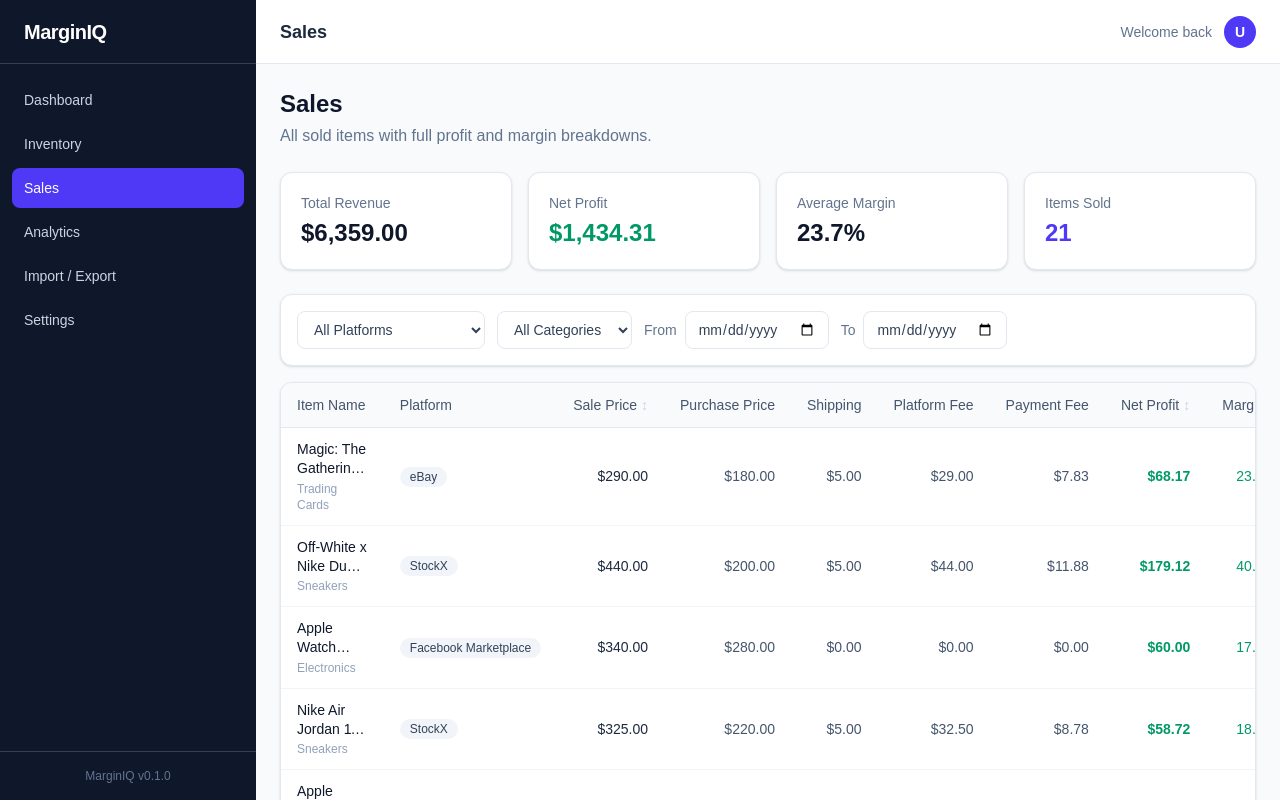
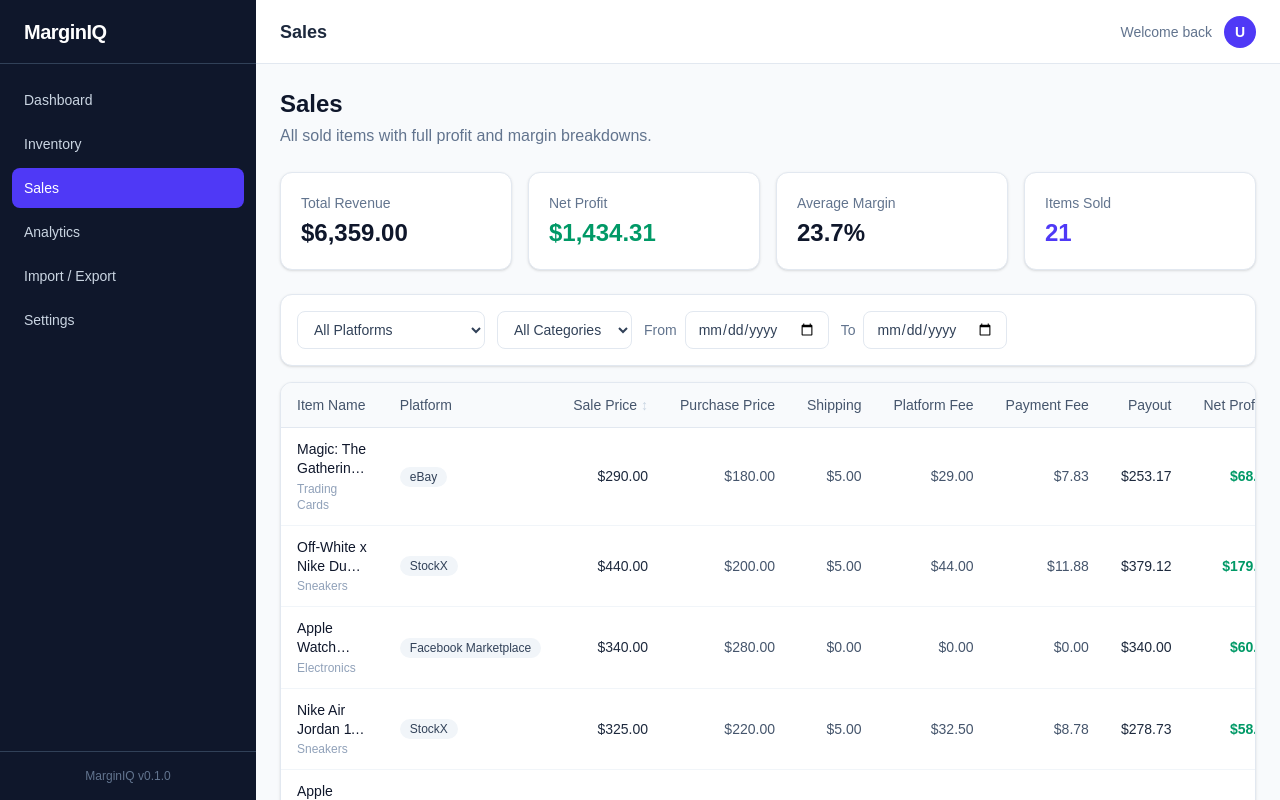
Before and after one commit to alexn-swe/marginiq, a Next.js app: page /sales in a window 1280 px wide. Built offline with nearby package versions, Linux system fonts and the light colour scheme.

Commit message:
Add payout column to sales table and fee calculations

```diff
--- a/app/(dashboard)/sales/page.tsx
+++ b/app/(dashboard)/sales/page.tsx
@@ -13,6 +13,7 @@ import {
   type Platform,
   type Category,
 } from "@/lib/mock-data";
+import { calculateMarketplaceFees } from "@/lib/fee-calculations";
 import SortArrow from "@/app/components/SortArrow";
 
 type SortField = "salePrice" | "netProfit" | "margin" | "soldDate";
@@ -218,6 +219,9 @@ export default function SalesPage() {
                 <th className="text-right px-4 py-3 font-medium text-slate-600 whitespace-nowrap">
                   Payment Fee
                 </th>
+                <th className="text-right px-4 py-3 font-medium text-slate-600 whitespace-nowrap">
+                  Payout
+                </th>
                 <th
                   className="text-right px-4 py-3 font-medium text-slate-600 cursor-pointer select-none whitespace-nowrap"
                   onClick={() => handleSort("netProfit")}
@@ -249,7 +253,7 @@ export default function SalesPage() {
               {sorted.length === 0 ? (
                 <tr>
                   <td
-                    colSpan={11}
+                    colSpan={12}
                     className="text-center py-12 text-slate-400 text-sm"
                   >
                     No sales match your filters.
@@ -260,6 +264,12 @@ export default function SalesPage() {
                   const profit = calcNetProfit(item);
                   const margin = calcProfitMargin(item);
                   const roi = calcROI(item);
+                  // Payout = salePrice minus all marketplace fees (platform + payment + shipping fee).
+                  // Uses the centralized helper so the formula stays in one place.
+                  const { payout } = calculateMarketplaceFees(
+                    item.platform,
+                    item.salePrice ?? 0
+                  );
 
                   // Green for positive profit, red for negative, grey for zero
                   const profitColor =
@@ -316,6 +326,11 @@ export default function SalesPage() {
                         {formatCurrency(item.paymentFee)}
                       </td>
 
+                      {/* Payout — what the marketplace deposits to the seller */}
+                      <td className="px-4 py-3 text-right font-medium text-slate-800 whitespace-nowrap">
+                        {formatCurrency(payout)}
+                      </td>
+
                       {/* Net Profit — bold + color-coded */}
                       <td
                         className={`px-4 py-3 text-right font-semibold whitespace-nowrap ${profitColor}`}
```
